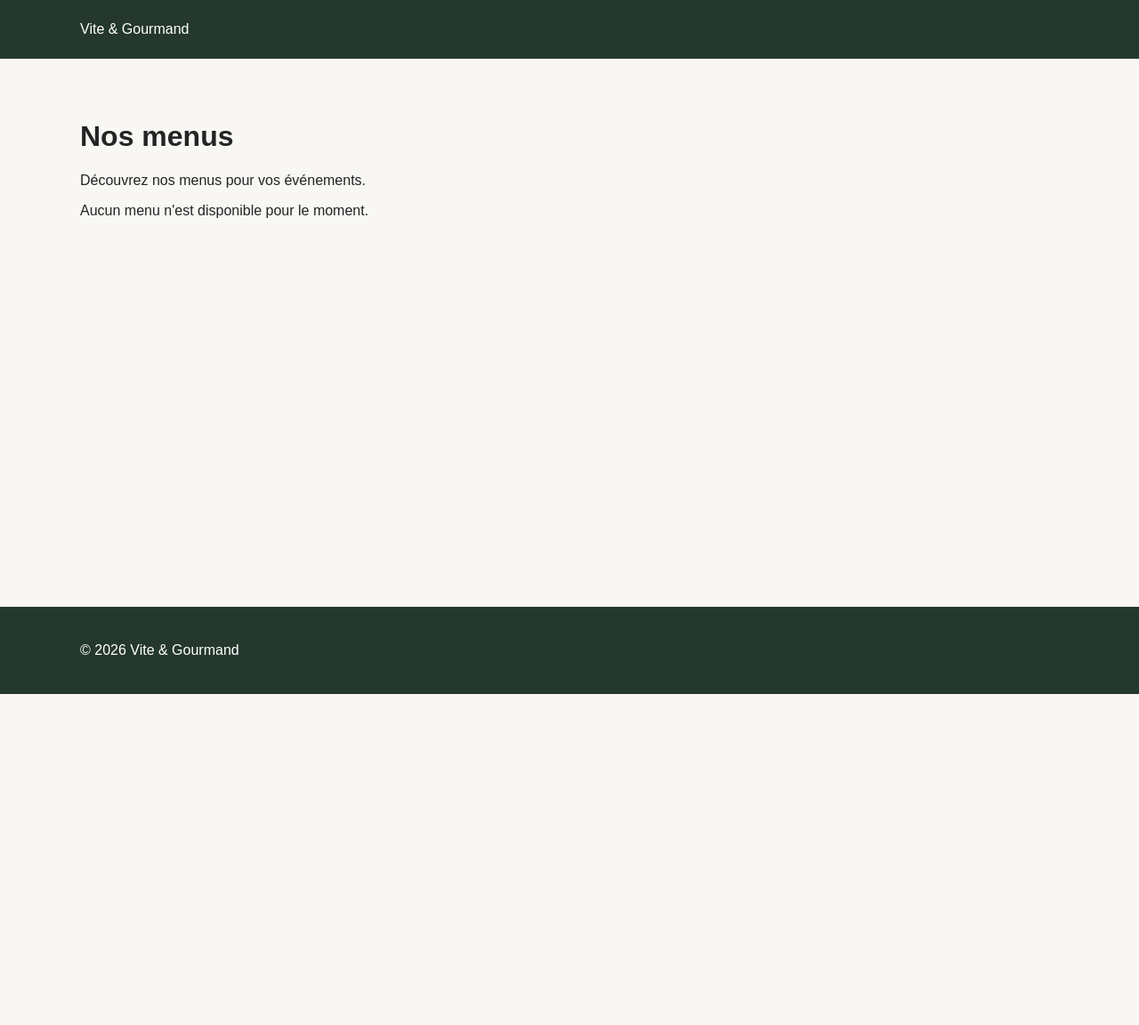
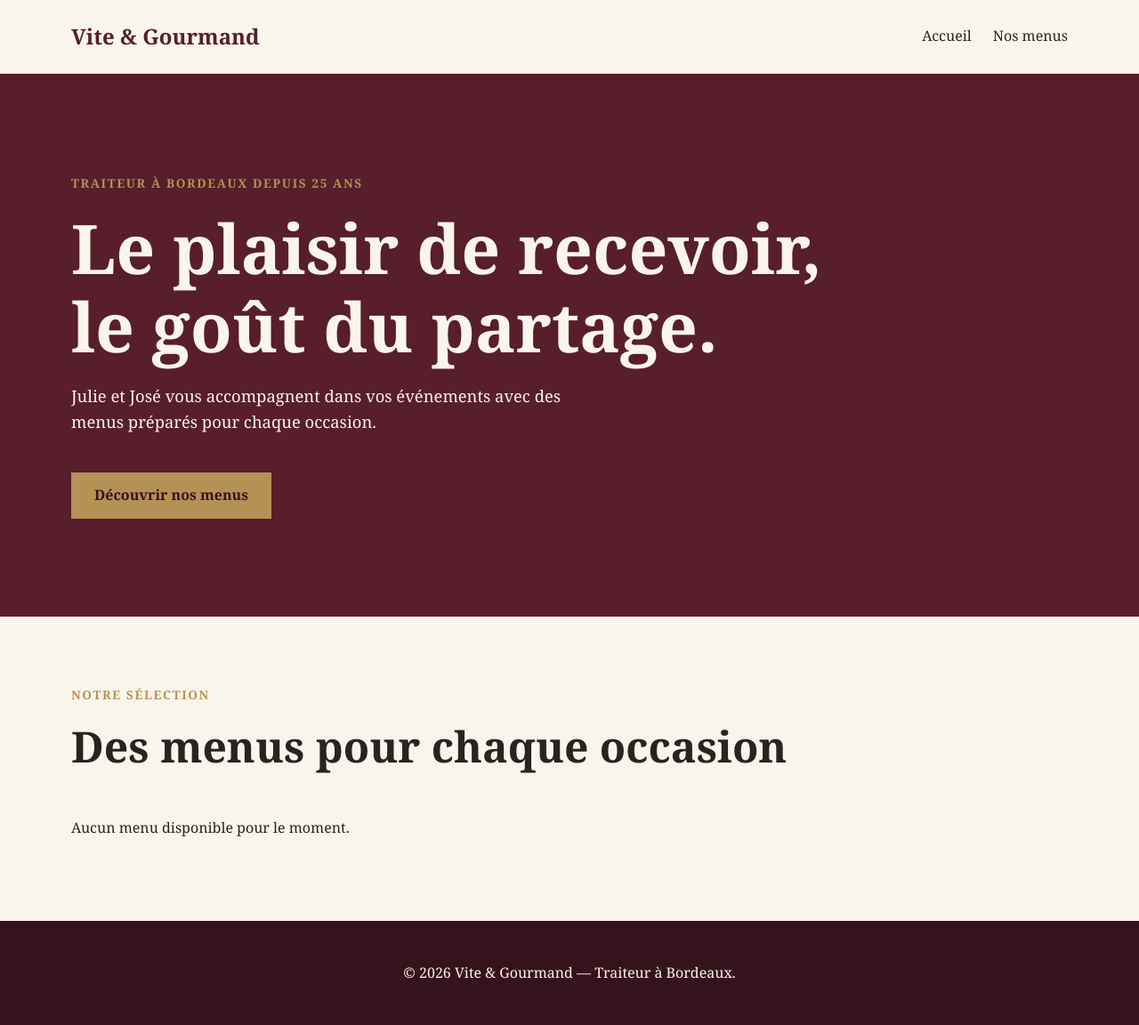
Before and after one commit to DdLgc/Vite-Gourmand, a Symfony app: template templates/menu/index.html.twig in a window 1280 px wide. Shown: the whole page at 89% size. Before the commit the page ends 780 px from the top, so only its background shows below. Run offline with Twig, Linux system fonts and the light colour scheme; the template is opened without the code that fills it, so the values that code supplies are empty; some libraries are stand-ins or nearby versions.

Commit message:
feat(catalog): add dynamic homepage and public menu templates

```diff
--- a/composer.json
+++ b/composer.json
@@ -10,6 +10,7 @@
         "doctrine/doctrine-bundle": "^2.19",
         "doctrine/doctrine-migrations-bundle": "^3.7",
         "doctrine/orm": "^3.7",
+        "symfony/asset": "7.4.*",
         "symfony/console": "7.4.*",
         "symfony/dotenv": "7.4.*",
         "symfony/flex": "^2",
--- a/config/reference.php
+++ b/config/reference.php
@@ -264,7 +264,7 @@ use Symfony\Component\Config\Loader\ParamConfigurator as Param;
  *         formats?: array<string, Param|string|list<scalar|Param|null>>,
  *     },
  *     assets?: bool|array{ // Assets configuration
- *         enabled?: bool|Param, // Default: false
+ *         enabled?: bool|Param, // Default: true
  *         strict_mode?: bool|Param, // Throw an exception if an entry is missing from the manifest.json. // Default: false
  *         version_strategy?: scalar|Param|null, // Default: null
  *         version?: scalar|Param|null, // Default: null
--- /dev/null
+++ b/public/styles/app.css
@@ -0,0 +1,165 @@
+:root {
+    --color-bordeaux: #581e2b;
+    --color-bordeaux-dark: #35131d;
+    --color-gold: #b59155;
+    --color-cream: #faf5ec;
+    --color-text: #292321;
+}
+
+* {
+    box-sizing: border-box;
+}
+
+body {
+    margin: 0;
+    color: var(--color-text);
+    background: var(--color-cream);
+    font-family: Georgia, "Times New Roman", serif;
+    line-height: 1.6;
+}
+
+a {
+    color: inherit;
+}
+
+.container {
+    width: min(1120px, 90%);
+    margin-inline: auto;
+}
+
+.site-header {
+    background: var(--color-cream);
+    border-bottom: 1px solid #e6daca;
+}
+
+.header-content {
+    display: flex;
+    justify-content: space-between;
+    align-items: center;
+    gap: 24px;
+    padding-block: 22px;
+}
+
+.brand {
+    color: var(--color-bordeaux);
+    font-size: 1.5rem;
+    font-weight: bold;
+    text-decoration: none;
+}
+
+nav {
+    display: flex;
+    gap: 24px;
+}
+
+nav a {
+    text-decoration: none;
+}
+
+nav a:hover,
+.text-link:hover {
+    color: var(--color-gold);
+}
+
+.hero {
+    padding: 110px 0;
+    background: var(--color-bordeaux);
+    color: var(--color-cream);
+}
+
+.hero h1 {
+    max-width: 850px;
+    margin: 16px 0;
+    font-size: clamp(2.5rem, 6vw, 5rem);
+    line-height: 1.15;
+}
+
+.hero p {
+    max-width: 580px;
+    font-size: 1.15rem;
+}
+
+.eyebrow {
+    color: var(--color-gold);
+    font-size: 0.85rem;
+    font-weight: bold;
+    letter-spacing: 0.12em;
+    text-transform: uppercase;
+}
+
+.button {
+    display: inline-block;
+    margin-top: 24px;
+    padding: 13px 26px;
+    text-decoration: none;
+    font-weight: bold;
+}
+
+.button-primary {
+    background: var(--color-gold);
+    color: var(--color-bordeaux-dark);
+}
+
+.section {
+    padding: 75px 0;
+}
+
+.section h2 {
+    margin-top: 8px;
+    font-size: clamp(2rem, 4vw, 3rem);
+}
+
+.menu-grid {
+    display: grid;
+    grid-template-columns: repeat(3, minmax(0, 1fr));
+    gap: 24px;
+    margin-top: 35px;
+}
+
+.menu-card {
+    background: #fff;
+    border: 1px solid #e6daca;
+}
+
+.menu-card-content {
+    padding: 28px;
+}
+
+.menu-card h3 {
+    margin: 10px 0;
+    color: var(--color-bordeaux);
+    font-size: 1.5rem;
+}
+
+.menu-card-meta {
+    display: flex;
+    flex-direction: column;
+    gap: 5px;
+    margin: 20px 0;
+}
+
+.text-link {
+    color: var(--color-bordeaux);
+    font-weight: bold;
+}
+
+.site-footer {
+    padding: 30px 0;
+    background: var(--color-bordeaux-dark);
+    color: var(--color-cream);
+    text-align: center;
+}
+
+@media (max-width: 768px) {
+    .header-content {
+        flex-direction: column;
+    }
+
+    .hero {
+        padding: 75px 0;
+    }
+
+    .menu-grid {
+        grid-template-columns: 1fr;
+    }
+}
--- a/templates/base.html.twig
+++ b/templates/base.html.twig
@@ -1,85 +1,33 @@
-
 <!DOCTYPE html>
 <html lang="fr">
 <head>
     <meta charset="UTF-8">
-    <meta name="viewport" content="width=device-width, initial-scale=1.0">
+    <meta name="viewport" content="width=device-width, initial-scale=1">
 
     <title>{% block title %}Vite & Gourmand{% endblock %}</title>
+    <meta name="description" content="Vite & Gourmand, traiteur à Bordeaux depuis 25 ans.">
 
-    {% block stylesheets %}
-        <style>
-            body {
-                margin: 0;
-                font-family: Arial, sans-serif;
-                color: #242424;
-                background: #f8f7f4;
-            }
-
-            .container {
-                width: min(1100px, 90%);
-                margin: 0 auto;
-            }
-
-            header, footer {
-                padding: 1.5rem 0;
-                background: #24382e;
-                color: white;
-            }
-
-            header a, footer a {
-                color: white;
-                text-decoration: none;
-            }
-
-            main {
-                min-height: 65vh;
-                padding: 3rem 0;
-            }
-
-            .menu-grid {
-                display: grid;
-                grid-template-columns: repeat(auto-fit, minmax(260px, 1fr));
-                gap: 1.5rem;
-            }
-
-            .menu-card {
-                padding: 1.5rem;
-                border-radius: 12px;
-                background: white;
-                box-shadow: 0 2px 12px #00000012;
-            }
-
-            .button {
-                display: inline-block;
-                padding: .75rem 1rem;
-                border-radius: 6px;
-                background: #24382e;
-                color: white;
-                text-decoration: none;
-            }
-
-            .price {
-                font-size: 1.3rem;
-                font-weight: bold;
-            }
-        </style>
-    {% endblock %}
+    <link rel="stylesheet" href="{{ asset('styles/app.css') }}">
 </head>
 <body>
-    <header>
-        <div class="container">
-            <a href="{{ path('app_menu_index') }}">Vite & Gourmand</a>
+    <header class="site-header">
+        <div class="container header-content">
+            <a class="brand" href="{{ path('app_home') }}">Vite & Gourmand</a>
+
+            <nav aria-label="Navigation principale">
+                <a href="{{ path('app_home') }}">Accueil</a>
+                <a href="{{ path('app_menu_index') }}">Nos menus</a>
+            </nav>
         </div>
     </header>
 
-    <main class="container">
+    <main>
         {% block body %}{% endblock %}
     </main>
 
-    <footer>
+    <footer class="site-footer">
         <div class="container">
-            <p>&copy; {{ 'now'|date('Y') }} Vite & Gourmand</p>
+            <p>© {{ "now"|date("Y") }} Vite & Gourmand — Traiteur à Bordeaux.</p>
         </div>
     </footer>
 </body>
--- a/templates/menu/index.html.twig
+++ b/templates/menu/index.html.twig
@@ -1,50 +1,61 @@
-
 {% extends 'base.html.twig' %}
 
-{% block title %}Nos menus | Vite & Gourmand{% endblock %}
+{% block title %}Accueil — Vite & Gourmand{% endblock %}
 
 {% block body %}
-    <h1>Nos menus</h1>
-    <p>Découvrez nos menus pour vos événements.</p>
+    <section class="hero">
+        <div class="container">
+            <span class="eyebrow">Traiteur à Bordeaux depuis 25 ans</span>
+
+            <h1>Le plaisir de recevoir,<br>le goût du partage.</h1>
+
+            <p>
+                Julie et José vous accompagnent dans vos événements
+                avec des menus préparés pour chaque occasion.
+            </p>
+
+            <a class="button button-primary" href="{{ path('app_menu_index') }}">
+                Découvrir nos menus
+            </a>
+        </div>
+    </section>
+
+    <section class="section">
+        <div class="container">
+            <span class="eyebrow">Notre sélection</span>
+            <h2>Des menus pour chaque occasion</h2>
 
             {% if menus is empty %}
-        <p>Aucun menu n'est disponible pour le moment.</p>
+                <p>Aucun menu disponible pour le moment.</p>
             {% else %}
                 <div class="menu-grid">
                     {% for menu in menus %}
                         <article class="menu-card">
-                    <h2>{{ menu.title }}</h2>
+                            <div class="menu-card-content">
+                                <span class="eyebrow">{{ menu.theme }}</span>
+
+                                <h3>{{ menu.title }}</h3>
 
                                 <p>{{ menu.description }}</p>
 
-                    <p>
-                        <strong>Thème :</strong> {{ menu.theme }}
-                    </p>
+                                <div class="menu-card-meta">
+                                    <span>Dès {{ menu.minimumPeople }} personnes</span>
 
-                    <p>
-                        <strong>Régime :</strong> {{ menu.diet }}
-                    </p>
+                                    <strong>
+                                        {{ (menu.basePriceCents / 100)|number_format(2, ',', ' ') }} €
+                                        / personne
+                                    </strong>
+                                </div>
 
-                    <p>
-                        À partir de {{ menu.minimumPeople }} personnes
-                    </p>
-
-                    <p class="price">
-                        {{ (menu.basePriceCents / 100)|number_format(2, ',', ' ') }} €
-                    </p>
-
-                    {% if menu.availableStock > 0 %}
-                        <p>Disponible</p>
-                    {% else %}
-                        <p>Indisponible actuellement</p>
-                    {% endif %}
-
-                    <a class="button"
+                                <a class="text-link"
                                    href="{{ path('app_menu_show', {id: menu.id}) }}">
-                        Voir le menu
+                                    Voir le menu →
                                 </a>
+                            </div>
                         </article>
                     {% endfor %}
                 </div>
             {% endif %}
+        </div>
+    </section>
 {% endblock %}
```
Also changed, not shown: src/Controller/HomeController.php (added, +25 -0 lines), templates/home/index.html.twig (added, +61 -0 lines), templates/menu/show.html.twig (+26 -2 lines), 1 other file. Lines whose indentation alone changed are shown as unchanged.
